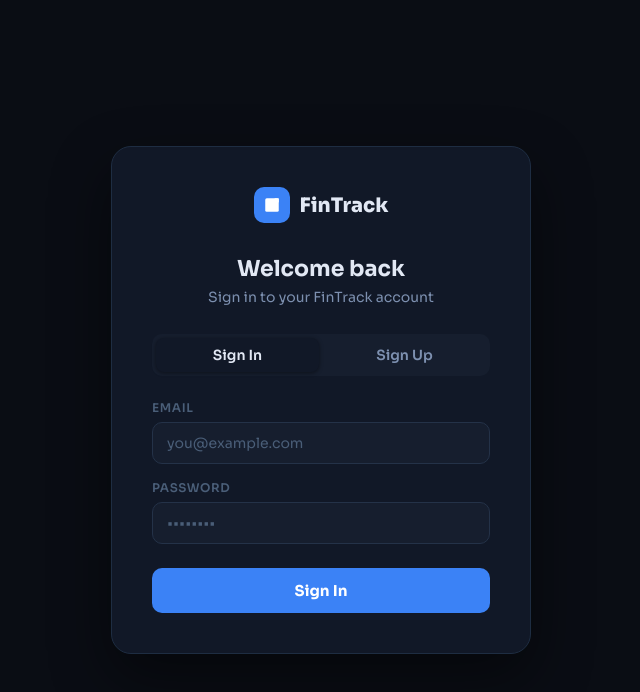
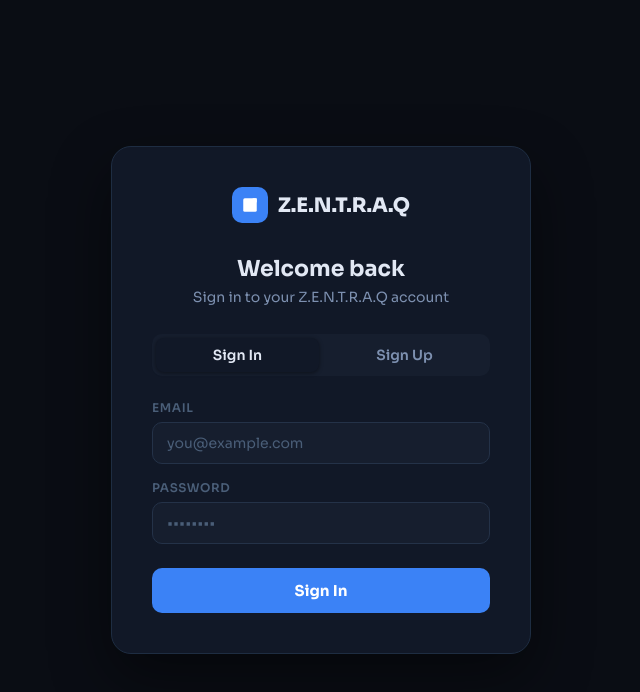
Before and after one commit to Jilu-Jose/ZENTRAQ, a React (Vite) app in the folder zentraq/: page / in a window 1280 px wide. Shown: the top 692 px of the page, without its empty margins (319-959 px from the left). Built offline with nearby package versions, Linux system fonts and the light colour scheme; no server answers.

Commit message:
Auth-Complete

```diff
--- a/zentraq/src/components/AuthPage.jsx
+++ b/zentraq/src/components/AuthPage.jsx
@@ -42,10 +42,10 @@ export default function AuthPage() {
                     <div className="auth-logo-box">
                         <svg className="auth-logo-icon" viewBox="0 0 24 24"><path d="M21 18v1a2 2 0 0 1-2 2H5a2 2 0 0 1-2-2V5a2 2 0 0 1 2-2h14a2 2 0 0 1 2 2v1" /><polyline points="15 3 21 3 21 9" /><path d="M10 14 21 3" /><path d="M3 10h11" /><path d="M3 14h4" /></svg>
                     </div>
-                    FinTrack
+                    Z.E.N.T.R.A.Q
                 </div>
                 <div className="auth-title">{mode === "login" ? "Welcome back" : "Create account"}</div>
-                <div className="auth-sub">{mode === "login" ? "Sign in to your FinTrack account" : "Start managing your finances today"}</div>
+                <div className="auth-sub">{mode === "login" ? "Sign in to your Z.E.N.T.R.A.Q account" : "Start managing your finances today"}</div>
                 <div className="auth-tabs">
                     <button className={`auth-tab ${mode === "login" ? "active" : ""}`} onClick={() => { setMode("login"); setErr(""); }}>Sign In</button>
                     <button className={`auth-tab ${mode === "signup" ? "active" : ""}`} onClick={() => { setMode("signup"); setErr(""); }}>Sign Up</button>
--- a/zentraq/src/components/Dashboard.jsx
+++ b/zentraq/src/components/Dashboard.jsx
@@ -50,8 +50,8 @@ export default function Dashboard({ txns, openEdit, del, setPage }) {
                             <div><span className="badge">{t.category}</span></div>
                             <div className="row-date">{fmtDate(t.date)}</div>
                             <div className="row-acts">
-                                <button className="act-btn edit" onClick={() => openEdit(t)}><Icon.edit />Edit</button>
-                                <button className="act-btn del" onClick={() => del(t.id)}><Icon.trash />Del</button>
+                                <button className="act-btn edit" onClick={() => openEdit(t)}><Icon.edit /></button>
+                                <button className="act-btn del" onClick={() => del(t.id)}><Icon.trash /></button>
                             </div>
                         </div>
                     ))}
```
Also changed, not shown: 1 other file (tests, documents, lock files or other folders).
